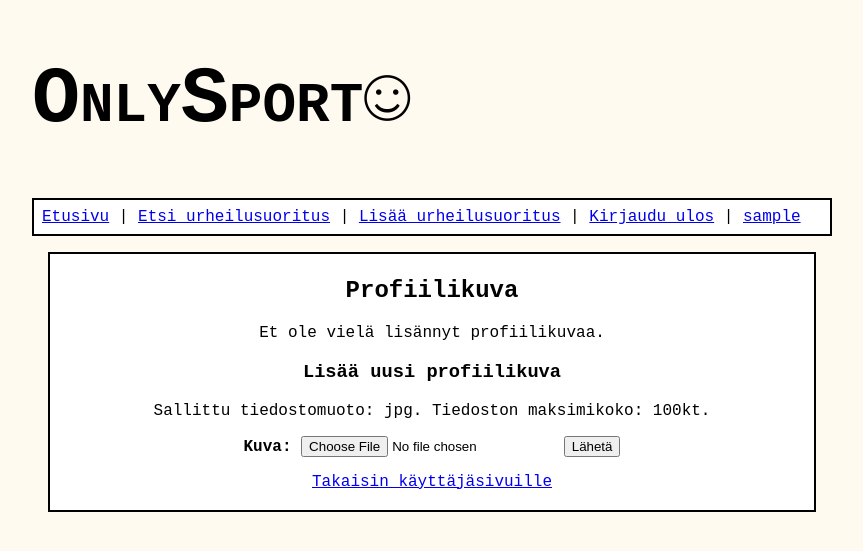
After one commit to ronjass/tikawe-sport, a Flask app: page /add_image/1 in a window 1280 px wide. The commit adds this page. Shown: the top 551 px of the page, without its empty margins (208-1071 px from the left). Run offline with Flask 3, Linux system fonts and the light colour scheme; the visitor is signed in with stand-in values (Sample User, id 1); data comes from the database, SQL or seed files in the repository.

Commit message:
Add profile image

```diff
--- a/app.py
+++ b/app.py
@@ -4,7 +4,7 @@ import secrets
 from math import ceil
 
 from flask import Flask
-from flask import abort, flash, redirect, render_template, request, session
+from flask import abort, flash, make_response, redirect, render_template, request, session
 import markupsafe
 
 import config
@@ -149,12 +149,76 @@ def login():
         flash("VIRHE: väärä tunnus tai salasana", "error")
         return redirect("/login")
 
+@app.route("/add_image/<int:user_id>", methods=["GET", "POST"])
+def add_image(user_id):
+    require_login()
+
+    user = users.get_user(user_id)
+    if not user:
+        abort(404)
+    if user["id"] != session["user_id"]:
+        abort(403)
+
+    if request.method == "GET":
+        return render_template("add_image.html", user=user)
+
+    if request.method == "POST":
+        check_csrf()
+
+        file = request.files["image"]
+        if not file.filename.endswith(".jpg"):
+            flash("VIRHE: väärä tiedostomuoto", "error")
+            return redirect("/add_image")
+
+        image = file.read()
+        if len(image) > 100 * 1024:
+            flash("VIRHE: liian suuri kuva", "error")
+            return redirect("/add_image")
+
+        users.update_image(user_id, image)
+        return redirect("/user/" + str(user_id))
+
+@app.route("/image/<int:user_id>")
+def show_image(user_id):
+    image = users.get_image(user_id)
+    if not image:
+        abort(404)
+
+    response = make_response(bytes(image))
+    response.headers.set("Content-Type", "image/jpeg")
+    return response
+
 @app.route("/logout")
 def logout():
     if "user_id" in session:
         del session["user_id"]
         del session["username"]
     return redirect("/")
+
+@app.route("/remove_user/<int:user_id>", methods=["GET", "POST"])
+def remove_user(user_id):
+    require_login()
+    user = users.get_user(user_id)
+    if not user:
+        abort(404)
+    if user["id"] != session["user_id"]:
+        abort(403)
+
+    if request.method == "GET":
+        return render_template("remove_user.html", user=user)
+    if request.method == "POST":
+        check_csrf()
+        if "remove" in request.form:
+            user_sports = sports.get_user_sports(user_id)
+            if user_sports:
+                for sport in user_sports:
+                    sports.remove_sport(sport["id"])
+            users.remove_user(user_id)
+            del session["user_id"]
+            del session["username"]
+            flash("Käyttäjän poistaminen onnistui.", "info")
+            return redirect("/")
+        return redirect("/user/" + str(user_id))
 
 @app.route("/new_sport")
 def new_sport():
@@ -308,29 +372,3 @@ def remove_sport(sport_id):
             flash("Urheilusuorituksen poistaminen onnistui.", "info")
             return redirect("/")
         return redirect("/sport/" + str(sport_id))
-
-@app.route("/remove_user/<int:user_id>", methods=["GET", "POST"])
-def remove_user(user_id):
-    require_login()
-    user = users.get_user(user_id)
-    if not user:
-        abort(404)
-
-    if user["id"] != session["user_id"]:
-        abort(403)
-
-    if request.method == "GET":
-        return render_template("remove_user.html", user=user)
-    if request.method == "POST":
-        check_csrf()
-        if "remove" in request.form:
-            user_sports = sports.get_user_sports(user_id)
-            if user_sports:
-                for sport in user_sports:
-                    sports.remove_sport(sport["id"])
-            users.remove_user(user_id)
-            del session["user_id"]
-            del session["username"]
-            flash("Käyttäjän poistaminen onnistui.", "info")
-            return redirect("/")
-        return redirect("/user/" + str(user_id))
--- a/schema.sql
+++ b/schema.sql
@@ -1,7 +1,8 @@
 CREATE TABLE users (
     id INTEGER PRIMARY KEY,
     username TEXT UNIQUE,
-    password_hash TEXT
+    password_hash TEXT,
+    image BLOB
 );
 
 CREATE TABLE sports (
--- /dev/null
+++ b/templates/add_image.html
@@ -0,0 +1,27 @@
+{% extends "layout.html" %}
+
+{% block title %}Profiilikuva{% endblock %}
+
+{% block content %}
+<div class="block">
+<h2>Profiilikuva</h2>
+{% if user.has_image %}
+  <img src="/image/{{ user.id }}" alt="Profiilikuva" />
+{% else %}
+<p>Et ole vielä lisännyt profiilikuvaa.</p>
+{% endif %}
+
+<h3>Lisää uusi profiilikuva</h3>
+<p>Sallittu tiedostomuoto: jpg. Tiedoston maksimikoko: 100kt.</p>
+<form action="/add_image/{{ user.id }}" method="post" enctype="multipart/form-data">
+    <label for="image"><b>Kuva</label>: </b>
+    <input type="file" name="image" id="image" accept=".jpg" />
+    <input type="hidden" name="csrf_token" value="{{ session.csrf_token }}" />
+    <input type="submit" value="Lähetä" />
+</form>
+
+<p>
+  <a href="/user/{{ user.id }}">Takaisin käyttäjäsivuille</a>
+</p>
+</div>
+{% endblock %}
--- a/templates/show_user.html
+++ b/templates/show_user.html
@@ -5,6 +5,9 @@
 {% block content %}
 <div class="block">
 <h2>Käyttäjä {{ user.username }}</h2>
+{% if user.has_image %}
+  <img src="/image/{{ user.id }}" alt="Profiilikuva" />
+{% endif %}
 <p>
   <b>Lisättyjä urheilusuorituksia: </b>{{ user_sports | count }}
 </p>
@@ -17,6 +20,7 @@
 <a href="/show_user_sports/{{ user.id }}/1">Käyttäjän lisäämät urheilusuoritukset</a>
 <p>
 {% if session.user_id == user.id %}
+  <a href="/add_image/{{ user.id }}">Lisää profiilikuva</a>
   <a href="/remove_user/{{ user.id }}">Poista käyttäjä</a>
 </p>
 {% endif %}
--- a/users.py
+++ b/users.py
@@ -2,7 +2,9 @@ from werkzeug.security import generate_password_hash, check_password_hash
 import db
 
 def get_user(user_id):
-    sql = "SELECT id, username FROM users WHERE id = ?"
+    sql = """SELECT id, username, image IS NOT NULL has_image
+             FROM users
+             WHERE id = ?"""
     result = db.query(sql, [user_id])
     return result[0] if result else None
 
@@ -31,6 +33,15 @@ def check_login(username, password):
         return user_id
     return None
 
+def update_image(user_id, image):
+    sql = "UPDATE users SET image = ? WHERE id = ?"
+    db.execute(sql, [image, user_id])
+
+def get_image(user_id):
+    sql = "SELECT image FROM users WHERE id = ?"
+    result = db.query(sql, [user_id])
+    return result[0][0] if result else None
+
 def remove_user(user_id):
     sql = "DELETE FROM comments WHERE user_id = ?"
     db.execute(sql, [user_id])
```
Also changed, not shown: 1 other file.
